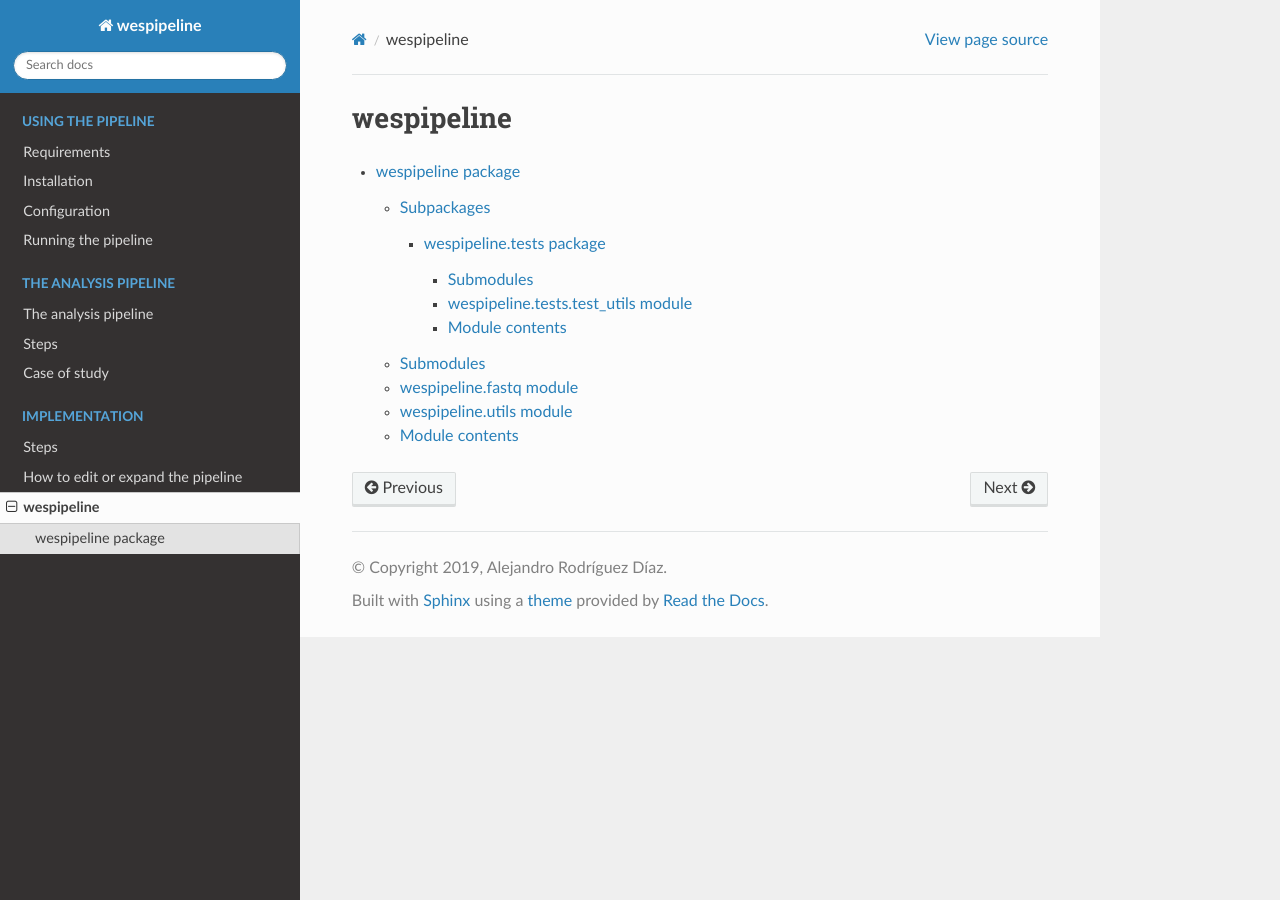
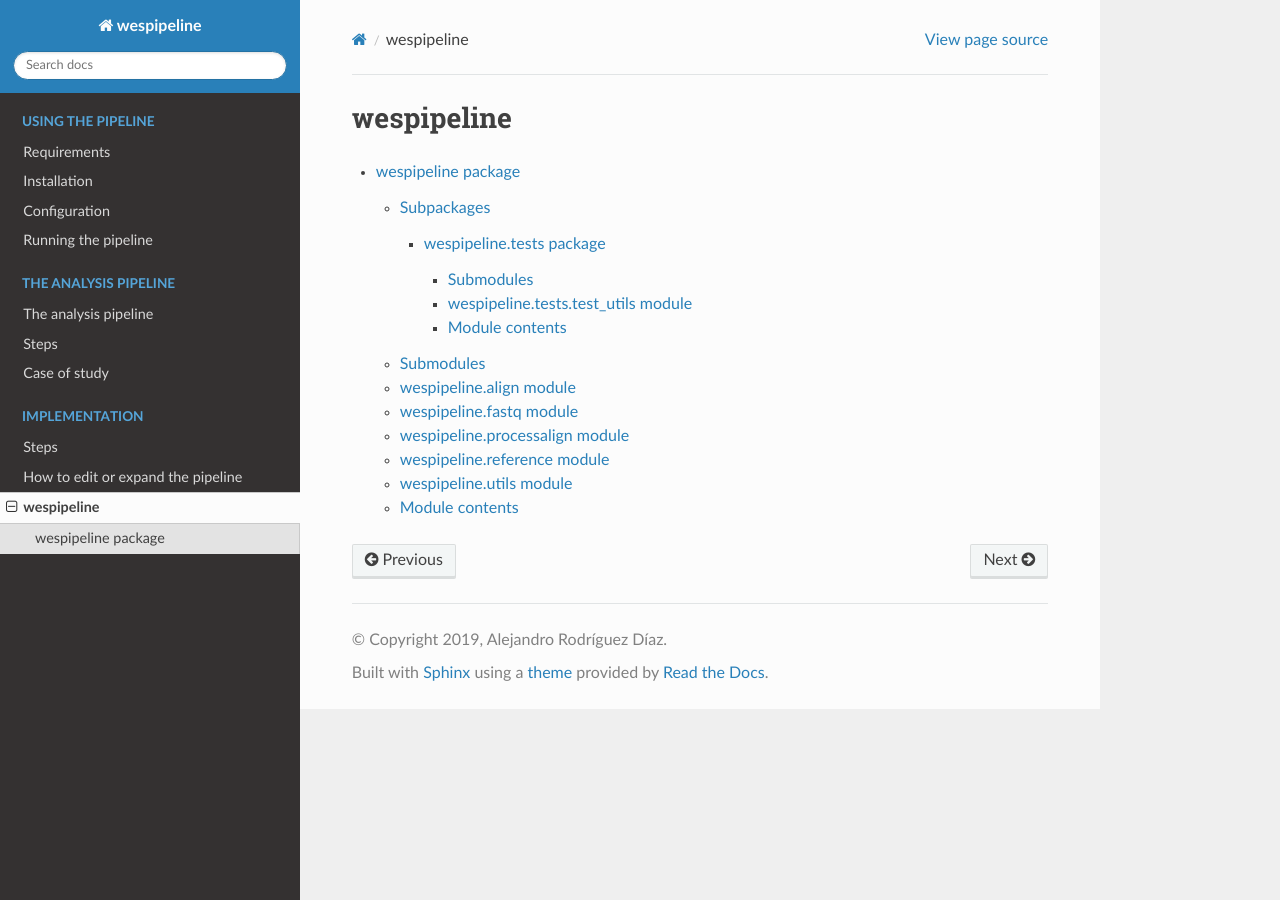
Before and after one commit to Janchorizo/wespipeline, a Sphinx documentation site: the page built from docs/source/modules/modules.rst, in a window 1280 px wide. Built offline with Sphinx 7.4.7 and the Read the Docs theme 2.0.0, drawn with Linux system fonts in a browser that asks for light colours; pages that are not in the unit, such as notebooks, are missing from menus.

Commit message:
Update docs.

```diff
--- a/docs/source/index.rst
+++ b/docs/source/index.rst
@@ -32,7 +32,8 @@ Wespipeline : A whole exome secuencing variant calling pipeline
 
     implementation/steps
     implementation/expand
-    modules
+    modules/modules
+    modules/*
 
 Indices and tables
 ==================
--- a/docs/source/wespipeline.rst
+++ b/docs/source/modules/wespipeline.rst
@@ -11,10 +11,31 @@ Subpackages
 Submodules
 ----------
 
+wespipeline.align module
+------------------------
+
+.. automodule:: wespipeline.align
+   :members:
+   :undoc-members:
+   :show-inheritance:
 wespipeline.fastq module
 ------------------------
 
 .. automodule:: wespipeline.fastq
+   :members:
+   :undoc-members:
+   :show-inheritance:
+wespipeline.processalign module
+-------------------------------
+
+.. automodule:: wespipeline.processalign
+   :members:
+   :undoc-members:
+   :show-inheritance:
+wespipeline.reference module
+----------------------------
+
+.. automodule:: wespipeline.reference
    :members:
    :undoc-members:
    :show-inheritance:
```
Also changed, not shown: docs/source/modules/modules.rst (renamed from docs/source/modules.rst), docs/source/modules/wespipeline.tests.rst (renamed from docs/source/wespipeline.tests.rst).
